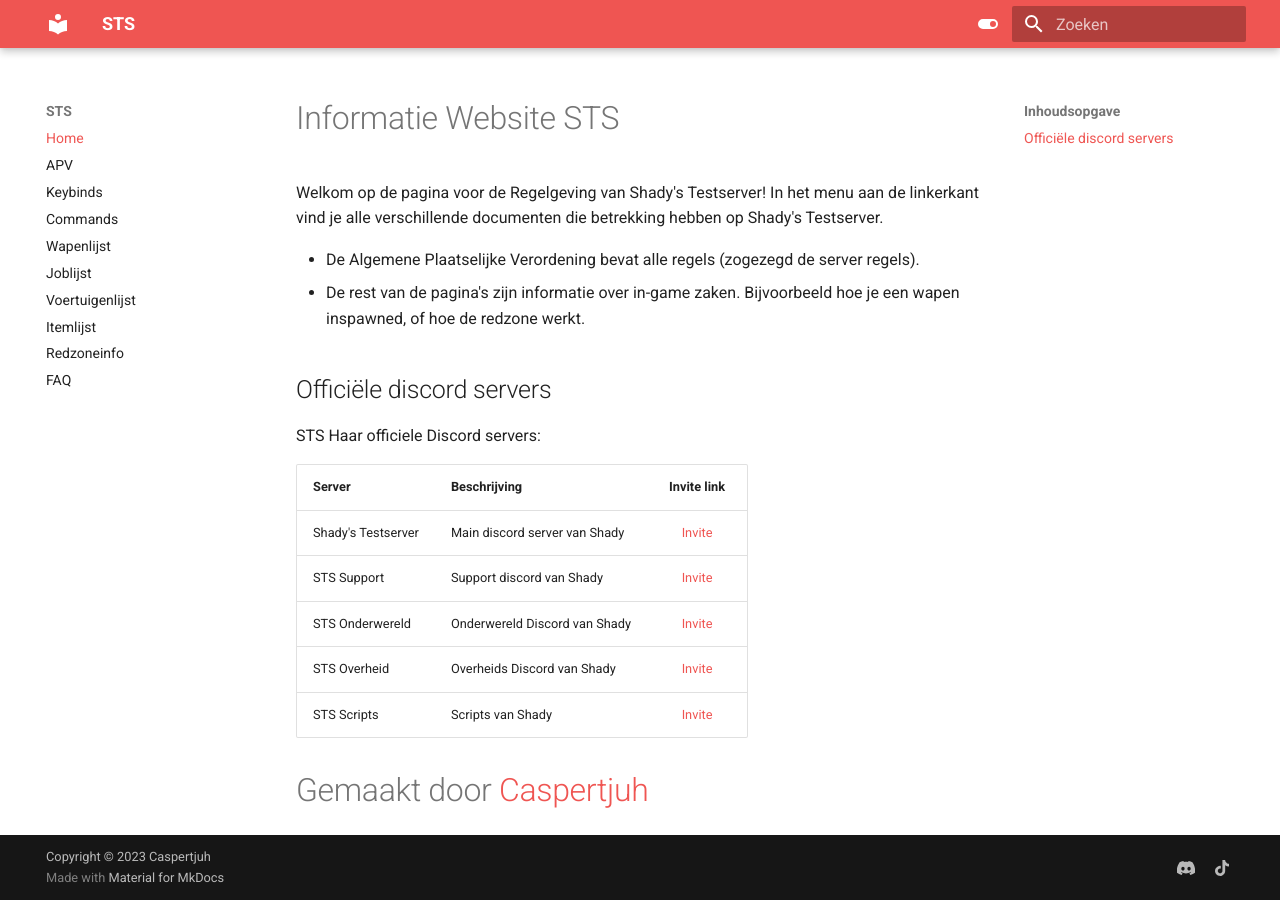
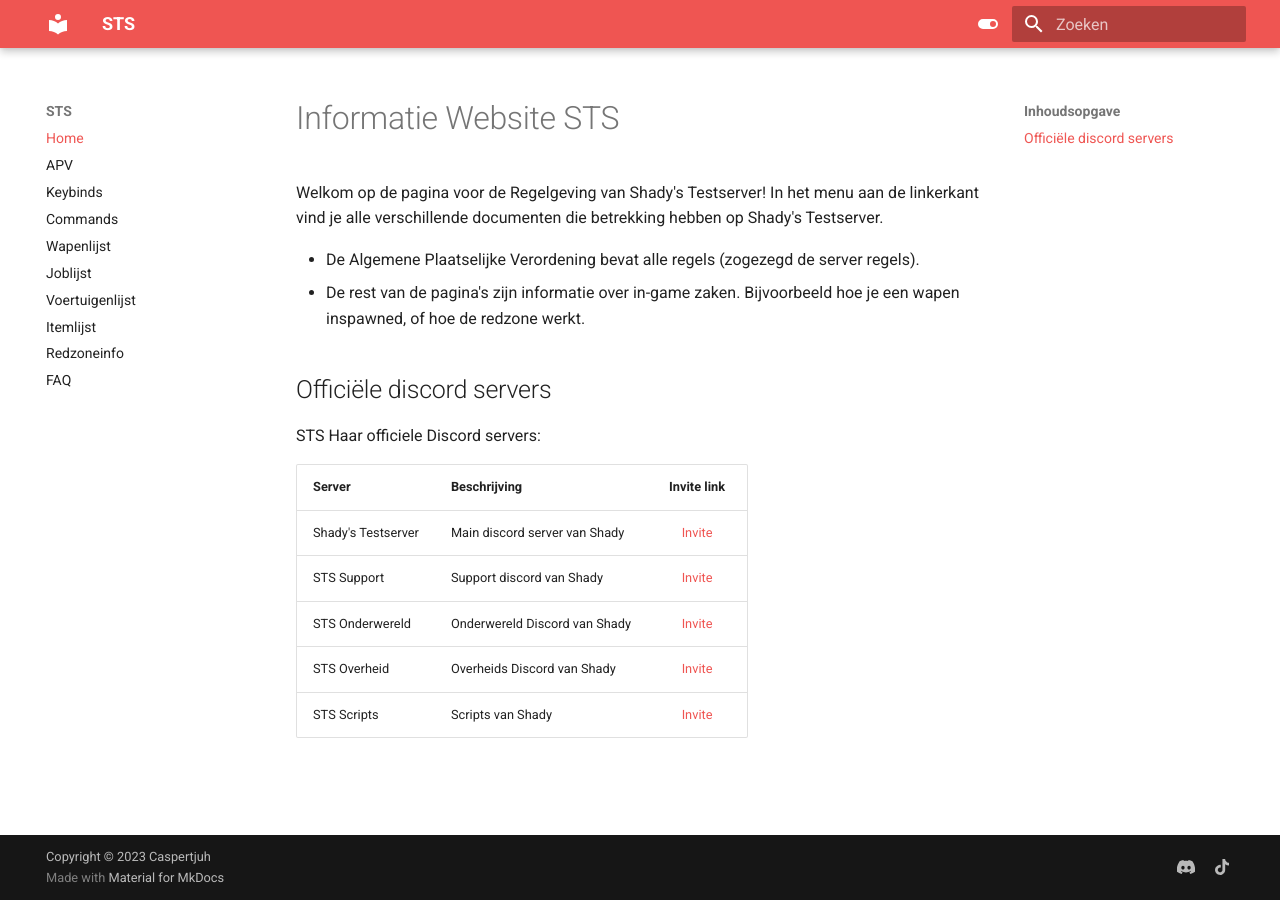
Before and after one commit to Welseyy/STSAPV, an MkDocs documentation site: the page built from docs/index.md, in a window 1280 px wide. Built offline with MkDocs 1.6.1 and Material for MkDocs 9.7.7, drawn with Linux system fonts in a browser that asks for light colours.

Commit message:
Update index.md

```diff
--- a/docs/index.md
+++ b/docs/index.md
@@ -16,5 +16,3 @@
 | STS Onderwereld | Onderwereld Discord van Shady | [Invite](https://discord.gg/XsRSdDNbWt) |
 | STS Overheid | Overheids Discord van Shady | [Invite](https://discord.gg/mVWmnZ7Tc8) |
 | STS Scripts | Scripts van Shady | [Invite](https://discord.gg/YCyM35bxKp) |
-
-# Gemaakt door [Caspertjuh](https://discord.gg/cSQPX2uJDW)
```
